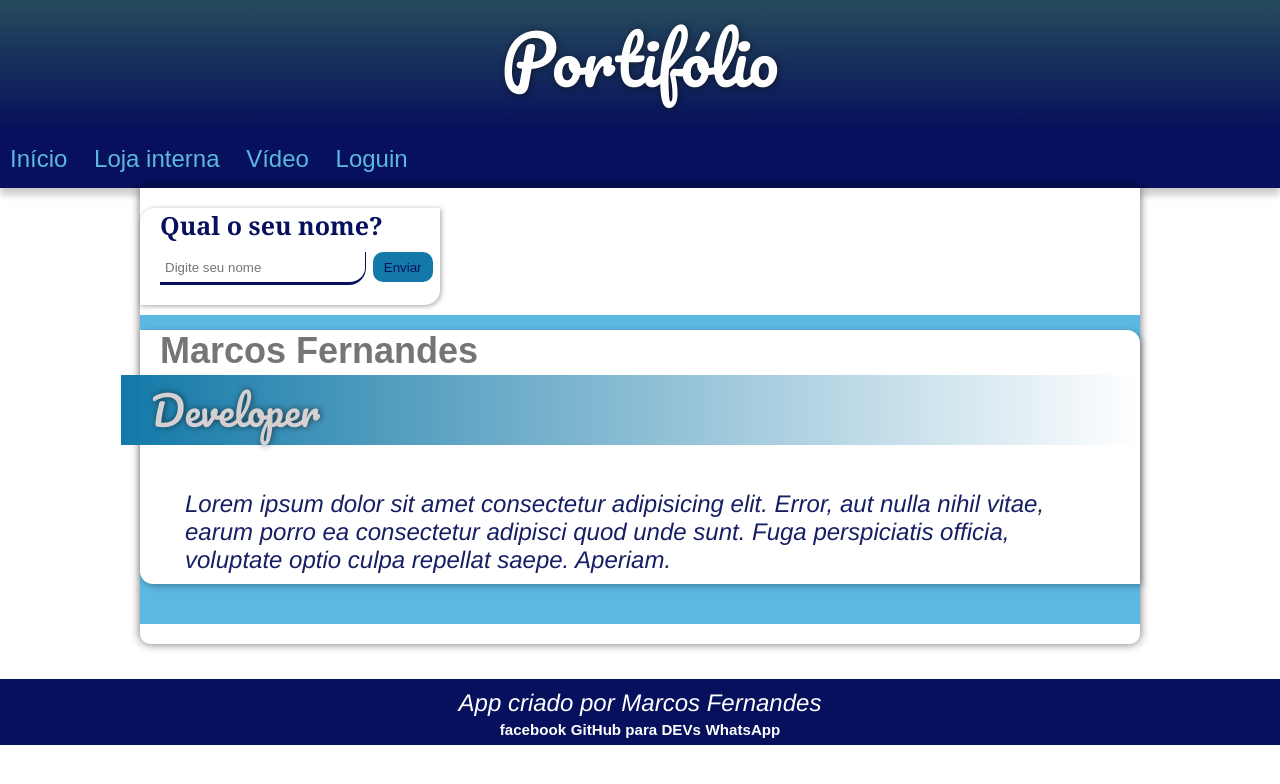
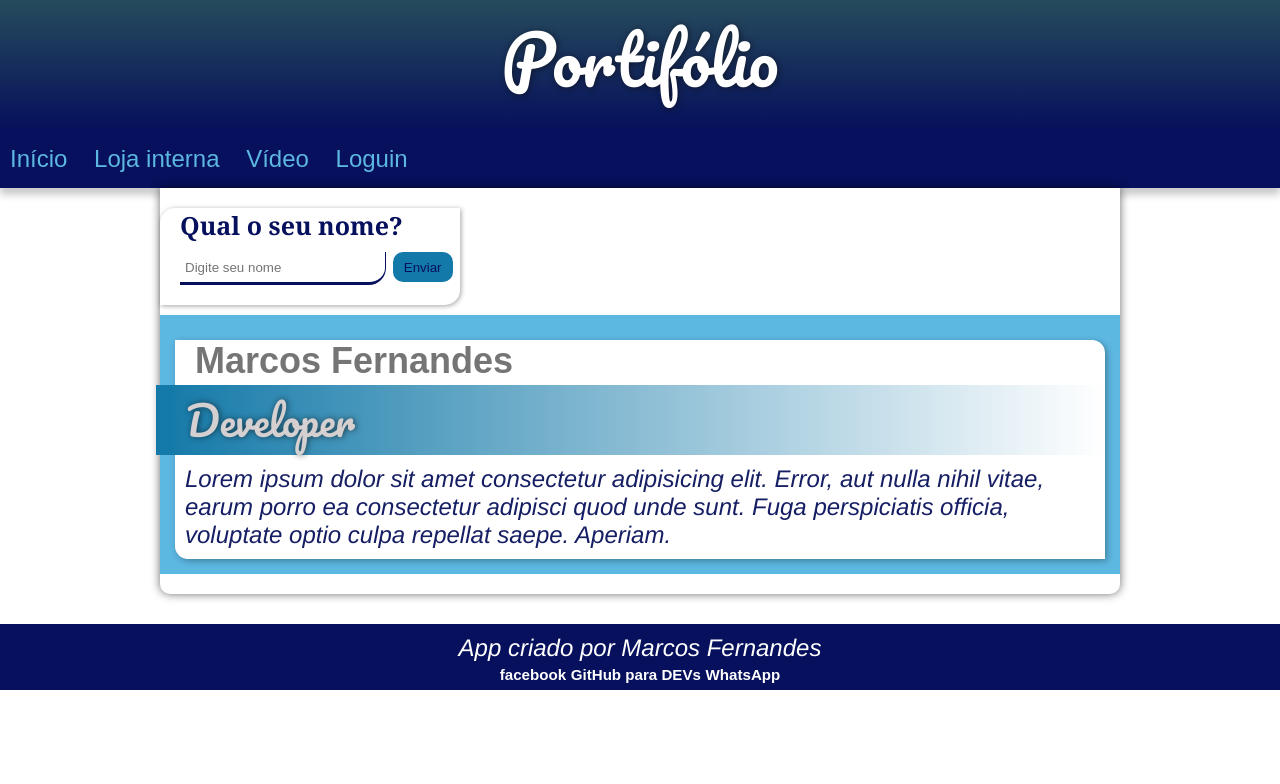
Before and after one commit to Marcos458/myRepository, a plain HTML site: page index.html in a window 1280 px wide. Drawn offline with Linux system fonts and the light colour scheme.

Commit message:
responssividade02

```diff
--- a/estilo/styleInicio.css
+++ b/estilo/styleInicio.css
@@ -78,8 +78,8 @@ nav a:hover {
 
 main {
     background-color: white;
-    min-width: 300px;
-    max-width: 1000px;
+    min-width: 280px;
+    max-width: 960px;
     margin: auto;
     margin-bottom: 30px;
     padding-top: 20px;
@@ -90,11 +90,10 @@ main {
 }
 
 #container-b {
-    width: 100%;
     box-shadow: 2px 2px 6px rgba(0, 0, 0, 0.301);
     border-bottom-left-radius: 13px;
     border-top-right-radius: 13px;
-    min-width: 300px;
+    min-width: 280px;
     max-width: 1000px;
     background-color: white;
 
@@ -112,16 +111,15 @@ main {
 section {
     background-color: var(--cor1);
     padding-top: 5px;
-    padding-bottom: 5px;
-    border-bottom: 5px;
+    padding: 15px;
     margin-top: 10px;
-    min-width: 300px;
+    min-width: 270px;
     max-width: 1000px;
 
 }
 
 p {
-       margin: 35px;            /*Comentario em css*/
+                   /*Comentario em css*/
        color: rgb(22, 30, 100);
        padding: 10px;
        font-size: 18pt;
```
